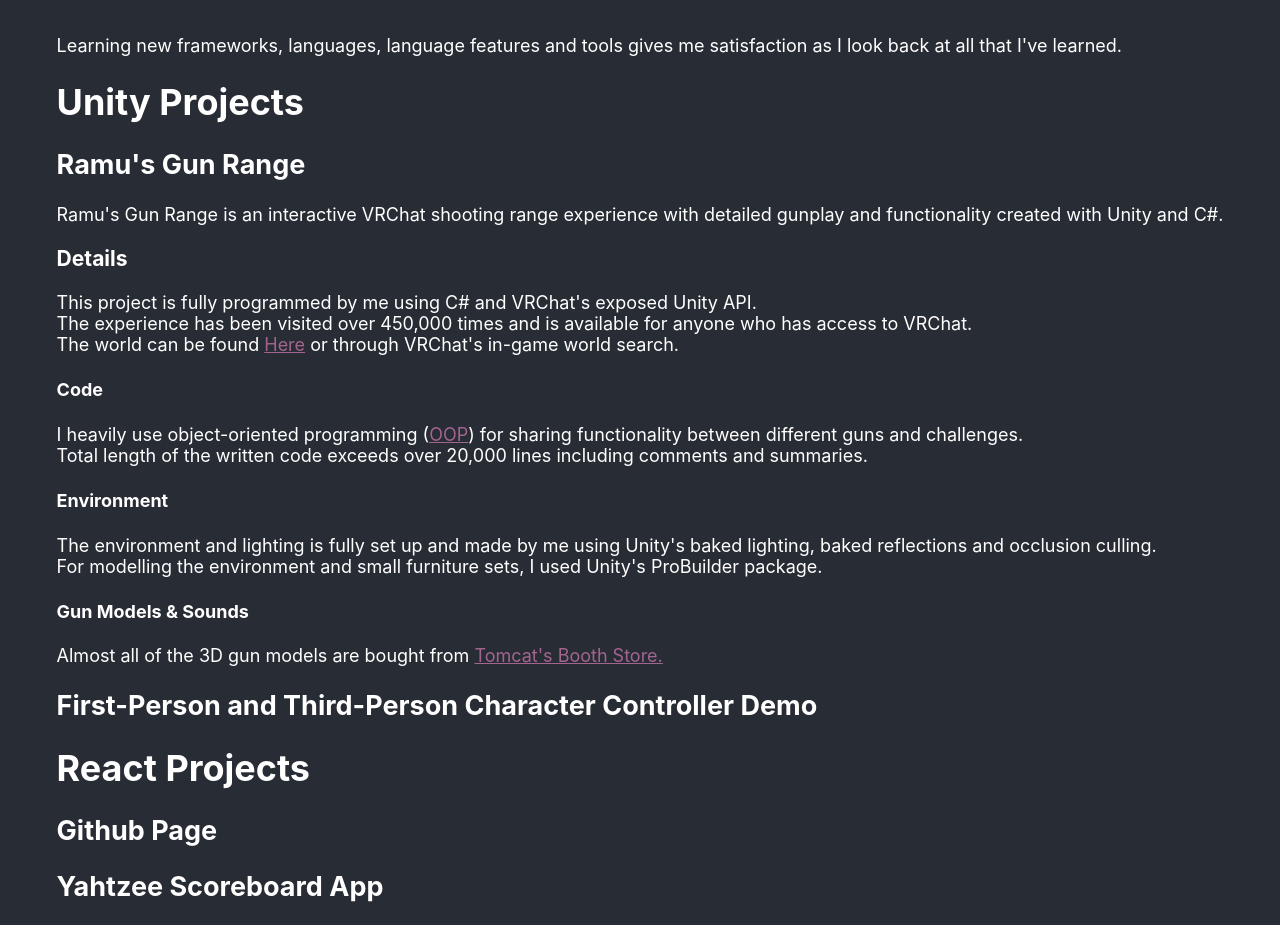
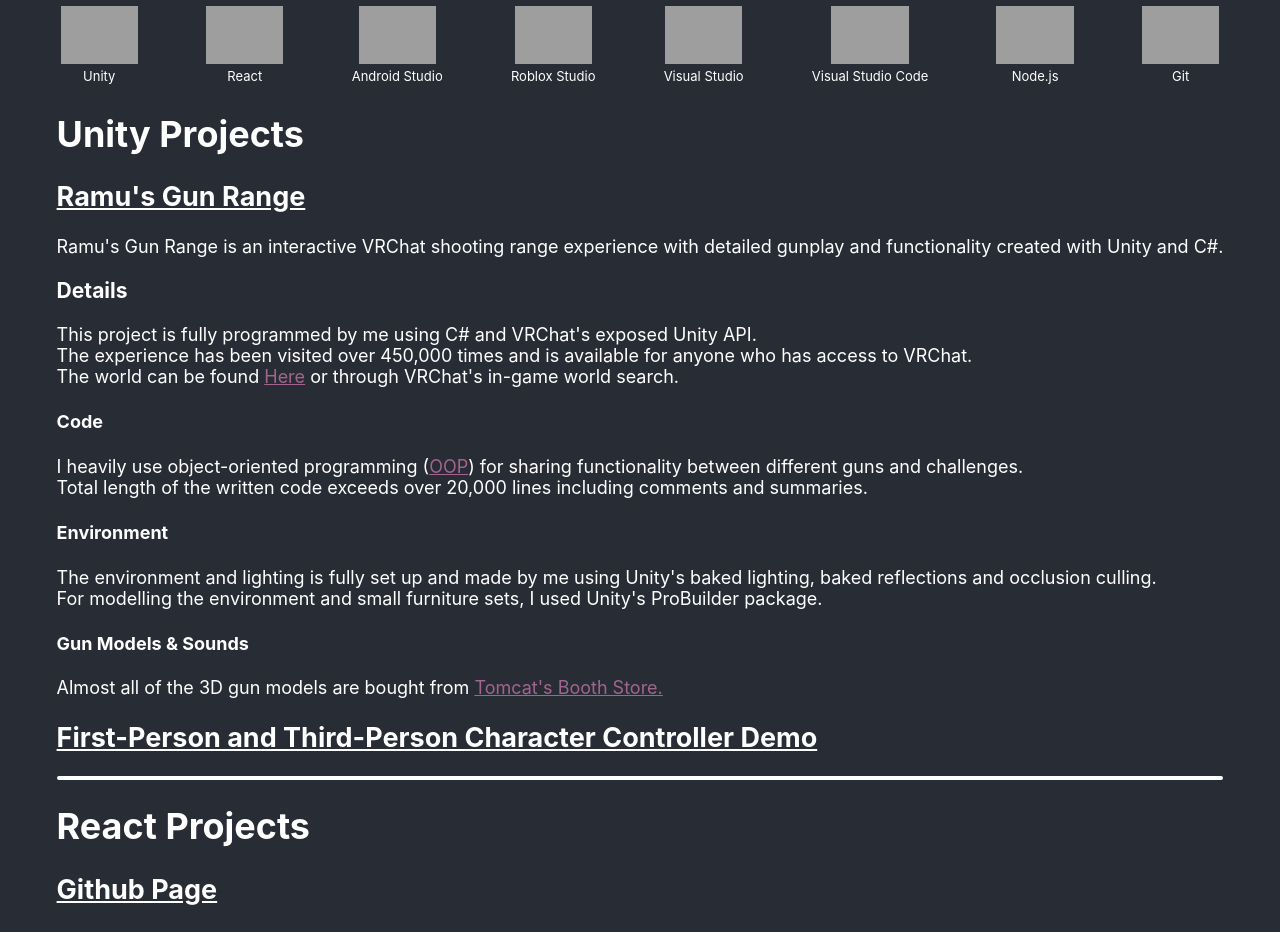
Before and after one commit to Xramu/react-github-pages, a React (Create React App) app: page / in a window 1280 px wide. Shown: the part 632-1564 px from the top of the page. Built offline with nearby package versions, Linux system fonts and the light colour scheme; grey boxes are pictures that could not be loaded.

Commit message:
Work on tool icons and page sectioning.

```diff
--- /dev/null
+++ b/src/components/HorizontalLine.tsx
@@ -0,0 +1,7 @@
+import React from "react";
+
+function HorizontalLine() {
+  return <div className="Horizontal-line" />;
+}
+
+export default HorizontalLine;
--- /dev/null
+++ b/src/components/PageBox.tsx
@@ -0,0 +1,7 @@
+import React from "react";
+
+function PageBox(props: { children: React.ReactNode }) {
+  return <div className="Page-box">{props.children}</div>;
+}
+
+export default PageBox;
--- a/src/components/info/PersonalInfo.tsx
+++ b/src/components/info/PersonalInfo.tsx
@@ -1,6 +1,7 @@
 import React from "react";
 
 import ToolIcon from "./ToolIcon";
+import PageBox from "../PageBox";
 
 function getLanguagesRow() {
   return (
@@ -117,10 +118,12 @@ function PersonalInfo() {
         <br />I enjoy solving problems and learning something new from them!
       </p>
 
+      <p>
+        Learning new frameworks, languages, language features and tools gives me
+        satisfaction as I look back at all that I've learned.
+      </p>
+
       <h2>What I Am Familiar With</h2>
-
-      {getLanguagesRow()}
-      {getToolsRow()}
 
       <div className="Page-inline">
         <div className="Page-inline-list">
@@ -157,10 +160,9 @@ function PersonalInfo() {
         </div>
       </div>
 
-      <p>
-        Learning new frameworks, languages, language features and tools gives me
-        satisfaction as I look back at all that I've learned.
-      </p>
+      {getLanguagesRow()}
+      {getToolsRow()}
+
     </div>
   );
 }
--- a/src/components/info/ProjectsInfo.tsx
+++ b/src/components/info/ProjectsInfo.tsx
@@ -1,15 +1,20 @@
 import React from "react";
+import HorizontalLine from "../HorizontalLine";
 
 function ProjectsInfo() {
   return (
-    <div>
+    <div className="Page-section">
       <h1>Unity Projects</h1>
-      <h2>Ramu's Gun Range</h2>
+
+      <h2><u>Ramu's Gun Range</u></h2>
+
       <p>
         Ramu's Gun Range is an interactive VRChat shooting range experience with
         detailed gunplay and functionality created with Unity and C#.
       </p>
+
       <h3>Details</h3>
+
       <p>
         This project is fully programmed by me using C# and VRChat's exposed
         Unity API.
@@ -23,7 +28,9 @@ function ProjectsInfo() {
         </a>{" "}
         or through VRChat's in-game world search.
       </p>
+
       <h4>Code</h4>
+
       <p>
         I heavily use object-oriented programming (
         <a href="https://en.wikipedia.org/wiki/Object-oriented_programming">
@@ -34,7 +41,9 @@ function ProjectsInfo() {
         Total length of the written code exceeds over 20,000 lines including
         comments and summaries.
       </p>
+
       <h4>Environment</h4>
+
       <p>
         The environment and lighting is fully set up and made by me using
         Unity's baked lighting, baked reflections and occlusion culling.
@@ -42,17 +51,24 @@ function ProjectsInfo() {
         For modelling the environment and small furniture sets, I used Unity's
         ProBuilder package.
       </p>
+
       <h4>Gun Models & Sounds</h4>
+
       <p>
         Almost all of the 3D gun models are bought from{" "}
         <a href="https://tomcattoybox.booth.pm/">Tomcat's Booth Store.</a>
         <br />
       </p>
-      <h2>First-Person and Third-Person Character Controller Demo</h2>
+
+      <h2><u>First-Person and Third-Person Character Controller Demo</u></h2>
+
+      <HorizontalLine />
 
       <h1>React Projects</h1>
-      <h2>Github Page</h2>
-      <h2>Yahtzee Scoreboard App</h2>
+
+      <h2><u>Github Page</u></h2>
+
+      <h2><u>Yahtzee Scoreboard App</u></h2>
     </div>
   );
 }
--- a/src/components/info/ToolIcon.tsx
+++ b/src/components/info/ToolIcon.tsx
@@ -1,11 +1,30 @@
 import React from "react";
 
 function ToolIcon(props: { src: string; alt: string; link?: string }) {
+  // Cleate image
   let icon = <img className="Tool-icon" alt={props.alt} src={props.src} />;
 
+  // Add possible anchor
   if (props.link && props.link.length > 0) {
-    icon = (<a className="Tool-icon-link" href={props.link}>{icon}</a>)
+    icon = (
+      <a
+        className="Tool-icon-link"
+        target="_blank"
+        rel="noopener noreferrer"
+        href={props.link}
+      >
+        {icon}
+      </a>
+    );
   }
+
+  // Add everything into a container with a paragraph at the bottom
+  icon = (
+    <div className="Tool-icon-container">
+      {icon}
+      <p className="Tool-icon-container-text">{props.alt}</p>
+    </div>
+  );
 
   return icon;
 }
--- a/src/styles/App.css
+++ b/src/styles/App.css
@@ -49,8 +49,33 @@
 
 .Tool-icon {
   margin: 0.5vmin;
+  margin-bottom: 0px;
   height: calc(10px + 6vmin);
 }
+
+.Tool-icon-container {
+  text-align: center;
+}
+
+.Tool-icon-container-text {
+  font-size: calc(5px + 1vmin);
+  text-align:center;
+  margin: 0px 0.5vmin;
+  margin-bottom: 0.5vmin;
+}
+
+.Tool-icon-row {
+  display: flex;
+  align-content: center;
+  justify-content: space-between;
+}
+
+.Horizontal-line {
+  margin: 10px 0px;
+  border: solid 2px;
+  border-radius: 2px;
+}
+
 
 /* Pages */
 
@@ -62,13 +87,20 @@
   margin: 0px 20px;
 }
 
+.Page-box {
+  border: solid 4px;
+  border-radius: 2px;
+}
+
 .Page-inline {
   display: flex;
+  align-content: center;
+  justify-content: space-between;
 }
 
-.Page-inline-list {
+/*.Page-inline-list {
   margin-right: 40px;
-}
+}*/
 
 /* Navigation */
 
```
